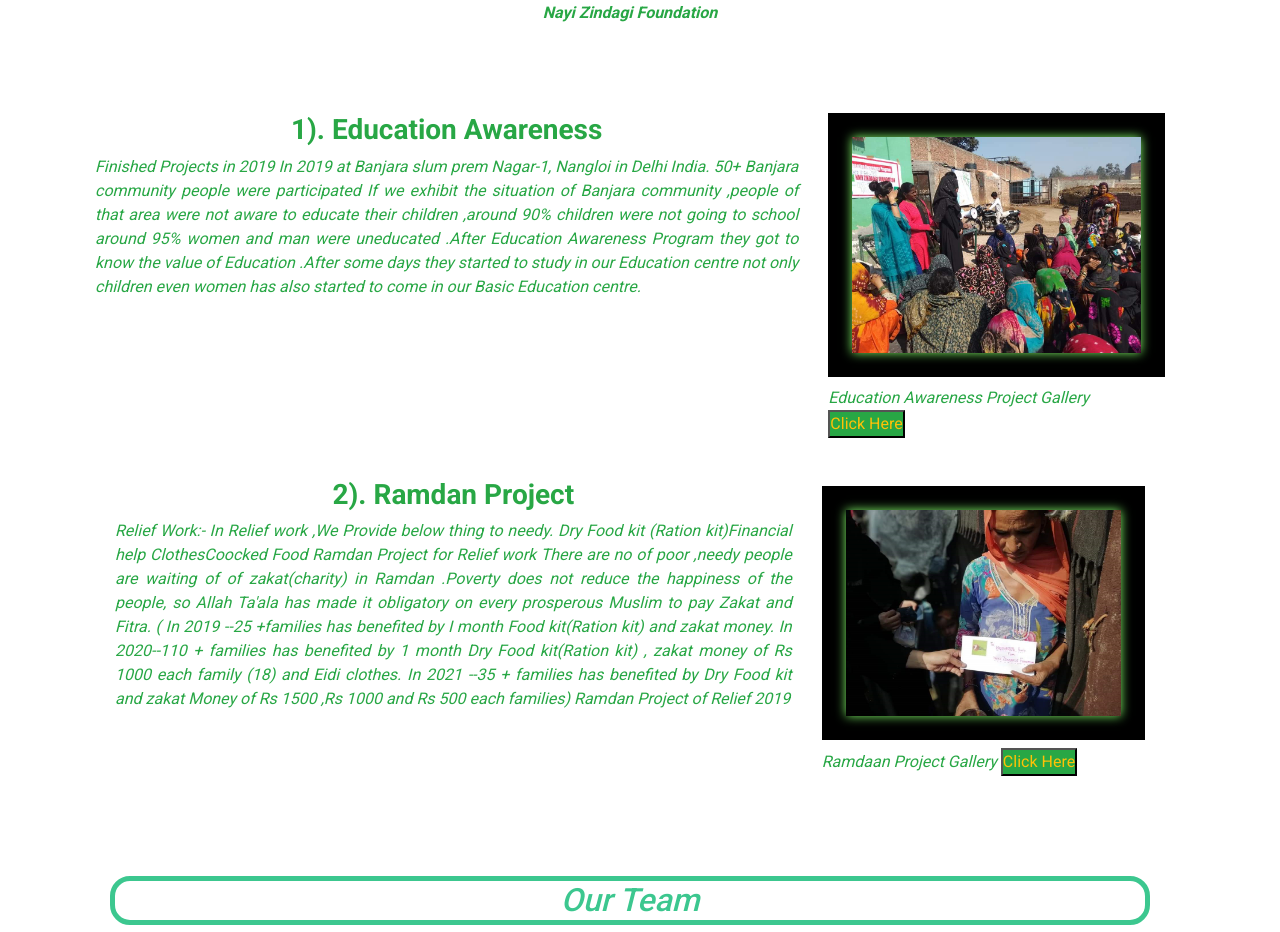
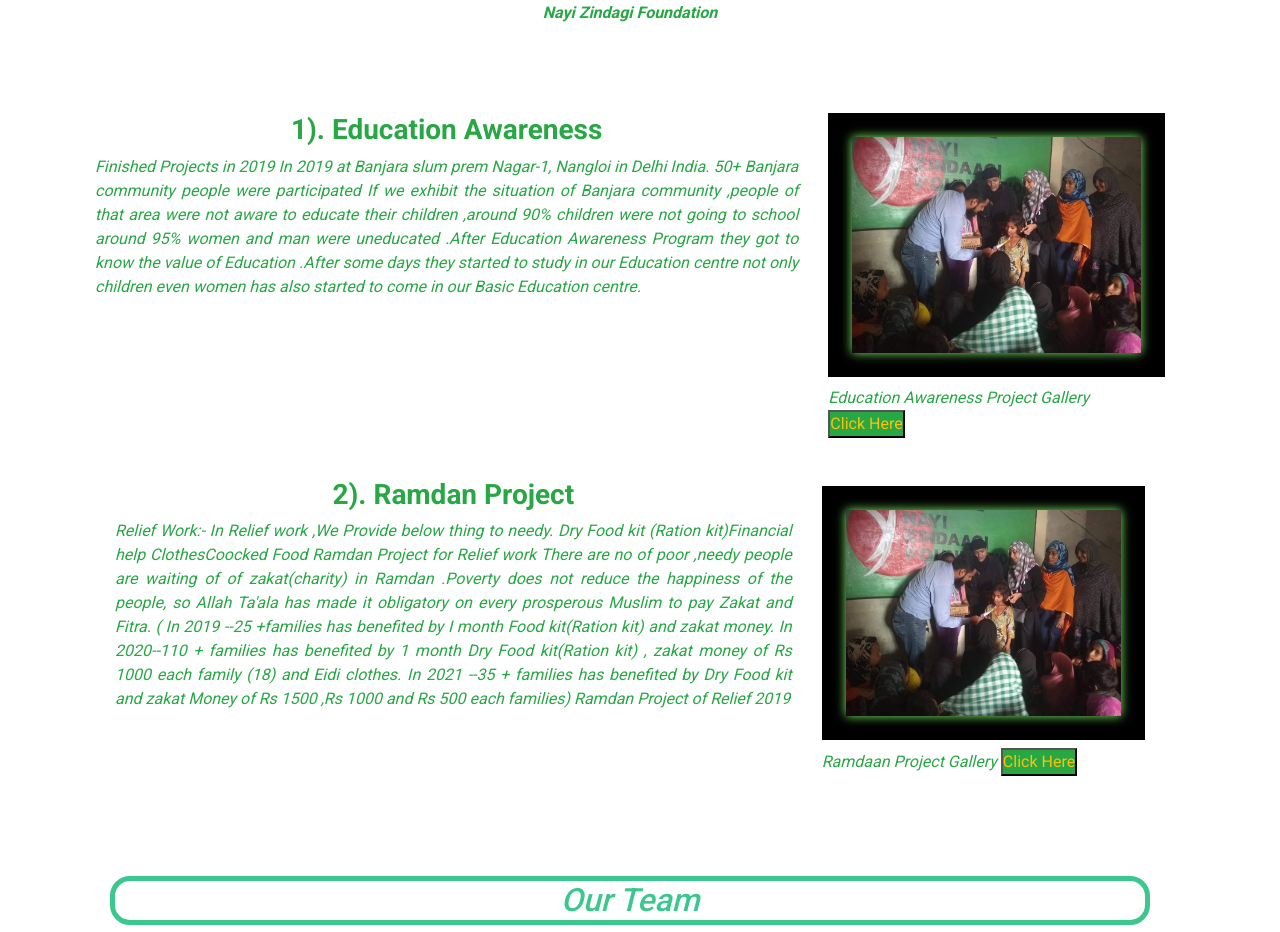
Before and after one commit to nandana2209github/nayizindaagifoundation.github.io, a plain HTML site: page index.html in a window 1280 px wide. Shown: the part 4690-5622 px from the top of the page. Drawn offline with nearby package versions, Linux system fonts and the light colour scheme.

Commit message:
Update index.html

```diff
--- a/index.html
+++ b/index.html
@@ -568,7 +568,7 @@
                         </div>
                         <div class="col-10 col-sm-4 col-lg-4 ">
                             <div class="project-container p-4 outline">
-                                <img src="Images/edu1.jpeg" class="img-fluid grow" alt="">
+                                <img src="./Images/ng3.jpeg" class="img-fluid grow" alt="">
                                 <!-- <a herf="#" class="donation text-capitalize">Donate Now</a> -->
                             </div>
                             <h4 class="text-capitalize text-center my-2"></h4>
@@ -646,7 +646,7 @@
             </div>
             <div class="col-10 col-sm-4 col-lg-4 ">
                 <div class="project-container p-4 mt-2 outline">
-                    <img src="Images/ram1.jpeg" class="img-fluid grow" alt="">
+                    <img src="./Images/ng3.jpeg" class="img-fluid grow" alt="">
                     <!-- <a herf="#" class="donation text-capitalize">Donate Now</a> -->
                 </div>
                 <h4 class="text-capitalize text-center my-2"></h4>
```
